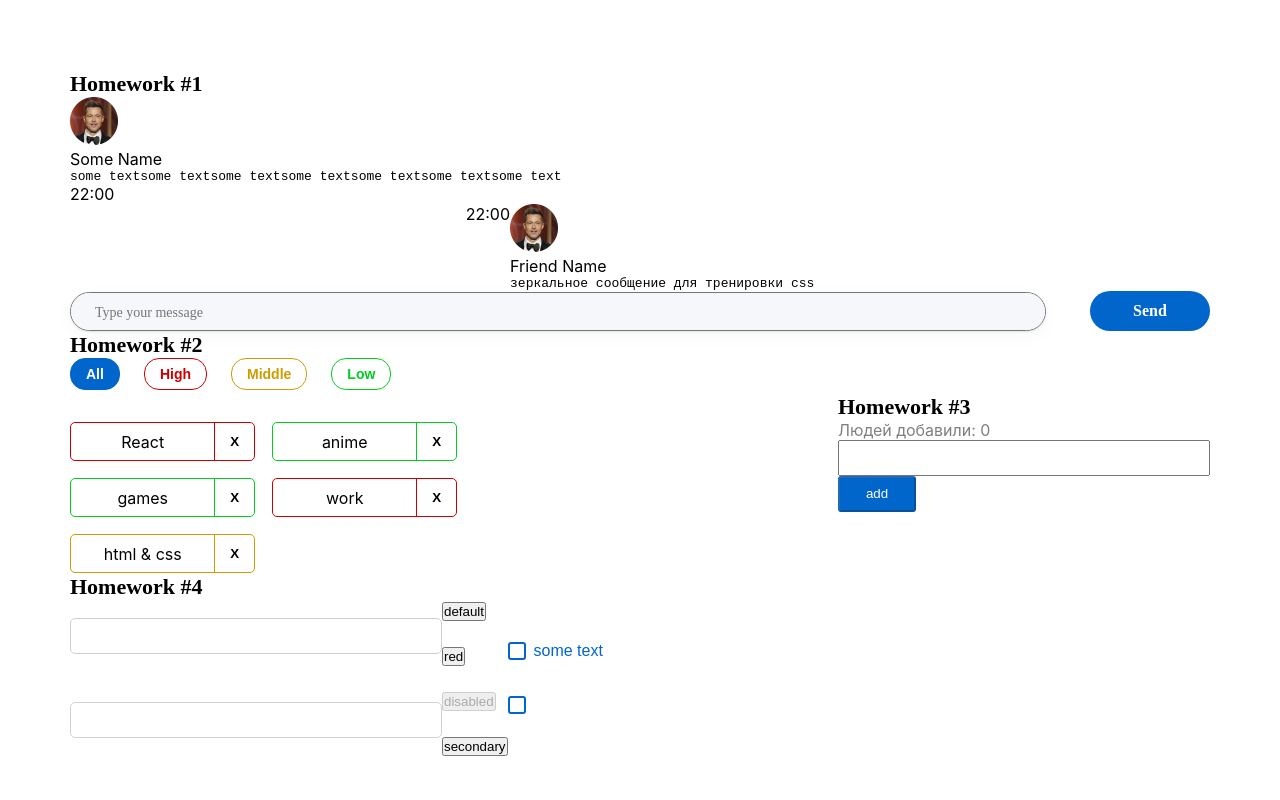
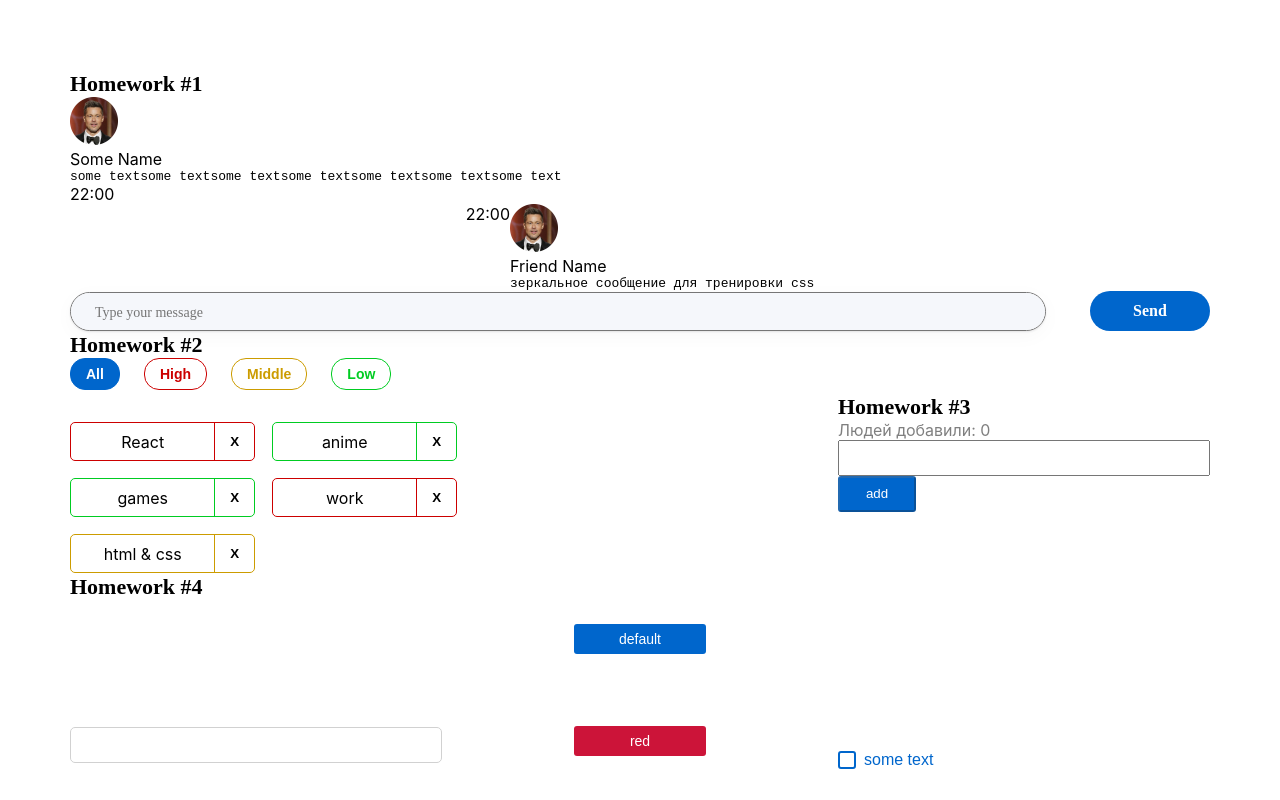
Before and after one commit to Nastassia27/autotests, a React (Create React App) app: page / in a window 1280 px wide. Shown: the top 800 px of the page. Built offline with nearby package versions, Linux system fonts and the light colour scheme.

Commit message:
button classes

```diff
--- a/src/s2-homeworks/hw04/common/c2-SuperButton/SuperButton.tsx
+++ b/src/s2-homeworks/hw04/common/c2-SuperButton/SuperButton.tsx
@@ -17,15 +17,28 @@ const SuperButton: React.FC<SuperButtonPropsType> = (
         ...restProps // все остальные пропсы попадут в объект restProps, там же будет children
     }
 ) => {
-    const finalClassName = s.button
-        + (disabled ? '' + s.disabled
+   /* const finalClassName = s.button
+        + (disabled ? ' ' + s.disabled
             : xType === 'red'
-                ? '' + s.red
+                ? ' ' + s.red
                 : xType === 'secondary'
-                    ? '' + s.secondary
-                    : '' + s.default)
+                    ? ' ' + s.secondary
+                    : ' ' + s.disabled)
 
-        + (className ? ' ' + className : '') // задачка на смешивание классов
+        + (className ? ' ' + className : '') */// задачка на смешивание классов
+    /*const finalClassName = s.button
+        + (disabled ? ' ' + s.disabled: ' '+ s.default)
+         +(xType === 'red' ? ' ' + s.red: '')
+          +(xType==='secondary'? ' '+ s.secondary: '')
+        +(xType==='red' && disabled ? ' '+ s.disabled: '')
+
+
+        + (className ? ' ' + className : '')*/
+
+    const finalClassName=`${s.button}
+    ${(xType==='red' && disabled) ? s.disabled : ''}
+    ${xType==='red'? s.red: xType==='secondary'? s.secondary: s.default}
+    `
 
     return (
         <button
```
